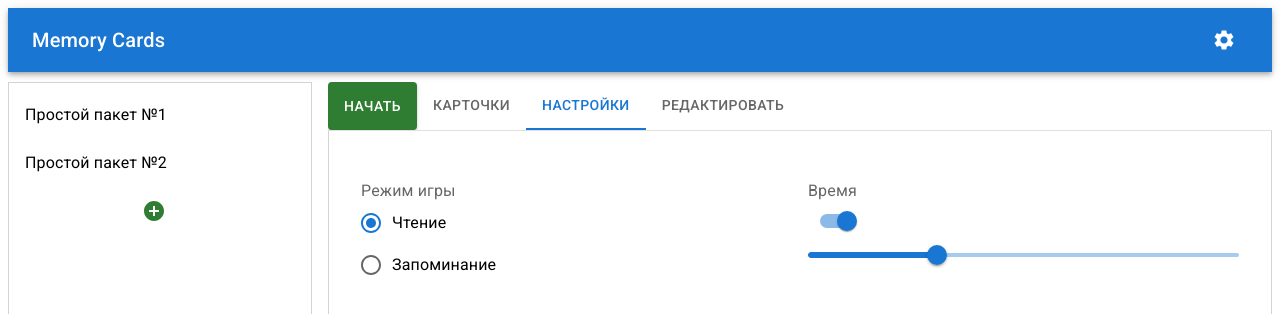
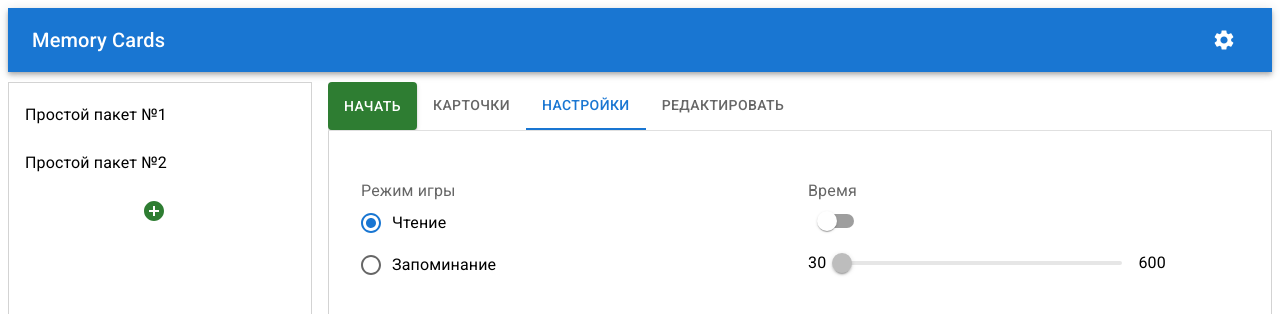
Before and after one commit to Larkinov/memory-cards, a React (Create React App) app: page / in a window 1280 px wide. Both pictures are taken after a click on the tab "НАСТРОЙКИ". Shown: the top 314 px of the page. Built offline with nearby package versions, Linux system fonts and the light colour scheme.

Commit message:
linked redux and ui

```diff
--- a/src/components/BasicCard.tsx
+++ b/src/components/BasicCard.tsx
@@ -5,24 +5,28 @@ import Button from "@mui/material/Button";
 import Typography from "@mui/material/Typography";
 
 type TBasicCard = {
-  name:string;
-  description?:string;
-}
+  name: string;
+  description?: string;
+};
 
-const BasicCard:React.FC<TBasicCard> = ({name,description}) => {
+const BasicCard: React.FC<TBasicCard> = ({ name, description }) => {
   return (
-    <Card sx={{height:"20vh"}}>
+    <Card sx={{ height: "15vh", backgroundColor:"#2196f3", color:"white"}}>
       <CardContent>
-        <Typography variant="h5" component="div">
+        <Typography variant="h5" component="div" align="center">
           {name}
         </Typography>
-        <Typography variant="body1" component="div">
-          {description}
-        </Typography>
+        {description && (
+          <div>
+            <Typography variant="body1" component="div">
+              {description}
+            </Typography>
+            <CardActions>
+              <Button size="small">Читать дальше</Button>
+            </CardActions>
+          </div>
+        )}
       </CardContent>
-      <CardActions>
-        <Button size="small">Читать дальше</Button>
-      </CardActions>
     </Card>
   );
 };
--- a/src/components/MainTabs/CardsTab.tsx
+++ b/src/components/MainTabs/CardsTab.tsx
@@ -11,11 +11,7 @@ const CardsTab: React.FC = () => {
   const {title, cards} = useSelector((state:RootState)=> state.subjects);
 
   React.useEffect(()=>{
-
   },[title])
-
-  console.log(title);
-
 
   return (
     <Grid
--- a/src/components/MainTabs/ModeTab.tsx
+++ b/src/components/MainTabs/ModeTab.tsx
@@ -5,13 +5,45 @@ import RadioGroup from "@mui/material/RadioGroup";
 import FormControlLabel from "@mui/material/FormControlLabel";
 import FormControl from "@mui/material/FormControl";
 import FormLabel from "@mui/material/FormLabel";
-import { Switch, Slider } from "@mui/material";
+import { Switch, Slider, Stack, Typography } from "@mui/material";
+
+import {
+  GameModeEnum,
+  setTimer,
+  setMode,
+} from "../../redux/slices/SettingsSlice";
+import { useDispatch } from "react-redux";
 
 const ModeTab: React.FC = () => {
-  const [value, setValue] = React.useState<number>(30);
+  const [isTimer, setIsTimer] = React.useState<boolean>(false);
+  const lastTimer = React.useRef(0);
+  const [gameTime, setGameTime] = React.useState<number>(30);
+  const [gameMode, setGameMode] = React.useState<GameModeEnum>(
+    GameModeEnum.MODE_READ
+  );
 
-  const handleChange = (event: Event, newValue: number | number[]) => {
-    setValue(newValue as number);
+  const dispatch = useDispatch();
+
+  const changeIsTimer = (e: React.ChangeEvent<HTMLInputElement>) => {
+    setIsTimer(e.target.checked);
+    if (e.target.checked) {
+      dispatch(setTimer(lastTimer.current));
+    } else {
+      dispatch(setTimer(0));
+    }
+  };
+
+  const changeGameTime = (event: Event, newValue: number | number[]) => {
+    let value = newValue as number;
+    setGameTime(value);
+    dispatch(setTimer(value));
+    lastTimer.current = value;
+  };
+
+  const changeModeGame = (e: React.ChangeEvent<HTMLInputElement>) => {
+    let mode = (e.target as HTMLInputElement).value as GameModeEnum;
+    setGameMode(mode);
+    dispatch(setMode(mode));
   };
 
   return (
@@ -21,22 +53,47 @@ const ModeTab: React.FC = () => {
           <FormLabel id="mode-game">Режим игры</FormLabel>
           <RadioGroup
             aria-labelledby="mode-game"
-            defaultValue="read"
+            defaultValue={GameModeEnum.MODE_READ}
             name="mode-game"
+            value={gameMode}
+            onChange={changeModeGame}
           >
-            <FormControlLabel value="read" control={<Radio />} label="Чтение" />
             <FormControlLabel
-              value="memorize"
+              value={GameModeEnum.MODE_READ}
+              control={<Radio />}
+              label="Чтение"
+            />
+            <FormControlLabel
+              value={GameModeEnum.MODE_MEMORIZE}
               control={<Radio />}
               label="Запоминание"
             />
           </RadioGroup>
         </FormControl>
       </Grid>
-      <Grid item xs={12} md={6} xl={4}>
+      <Grid item xs={12} md={6} xl={4} display="flex" direction="column">
         <FormLabel component="legend">Время</FormLabel>
-        <Switch defaultChecked />
-        <Slider aria-label="Volume" value={value} onChange={handleChange} />
+        <Switch
+          checked={isTimer}
+          onChange={changeIsTimer}
+          sx={{ mb: "0.5rem" }}
+        />
+        <Stack spacing={2} direction="row" sx={{ mb: 1 }} alignItems="center">
+          <Typography>30</Typography>
+          <Slider
+            sx={{ width: "65%" }}
+            min={30}
+            max={600}
+            step={30}
+            disabled={!isTimer}
+            valueLabelDisplay="auto"
+            aria-label="Volume"
+            value={gameTime}
+            onChange={changeGameTime}
+          />
+                    <Typography>600</Typography>
+
+        </Stack>
       </Grid>
     </Grid>
   );
--- /dev/null
+++ b/src/redux/slices/SettingsSlice.tsx
@@ -0,0 +1,34 @@
+import { createSlice } from "@reduxjs/toolkit";
+import type { PayloadAction } from "@reduxjs/toolkit";
+
+export enum GameModeEnum {
+    MODE_READ = "MODE_READ",
+    MODE_MEMORIZE = "MODE_MEMORIZE",
+}
+
+export interface ISettings{
+    gameMode:GameModeEnum,
+    timer:number;
+}
+
+const initialState:ISettings = {
+    gameMode:GameModeEnum.MODE_READ,
+    timer:0,
+}
+
+export const settingsSlice = createSlice({
+    name:"settings",
+    initialState,
+    reducers:{
+        setMode:(state,action:PayloadAction<GameModeEnum>)=> {
+            state.gameMode = action.payload;
+        },
+        setTimer:(state,action:PayloadAction<number>)=> {
+            state.timer = action.payload;
+        }
+    },
+})
+
+export const {setMode, setTimer} = settingsSlice.actions;
+
+export default settingsSlice.reducer;
--- a/src/redux/slices/SubjectsSlice.tsx
+++ b/src/redux/slices/SubjectsSlice.tsx
@@ -22,7 +22,7 @@ export const subjectsSlices = createSlice({
     name:"subjects",
     initialState,
     reducers:{
-        setSubject:(state,action)=> {
+        setSubject:(state,action:PayloadAction<ISubject>)=> {
             state.title = action.payload.title;
             state.type = action.payload.type;
             state.cards = action.payload.cards;
--- a/src/redux/store.tsx
+++ b/src/redux/store.tsx
@@ -1,9 +1,11 @@
 import { configureStore } from '@reduxjs/toolkit'
 import SubjectsSlice from './slices/SubjectsSlice'
+import SettingsSlice from './slices/SettingsSlice'
 
 export const store = configureStore({
   reducer: {
     subjects:SubjectsSlice,
+    settings:SettingsSlice,
   },
 })
 
```
